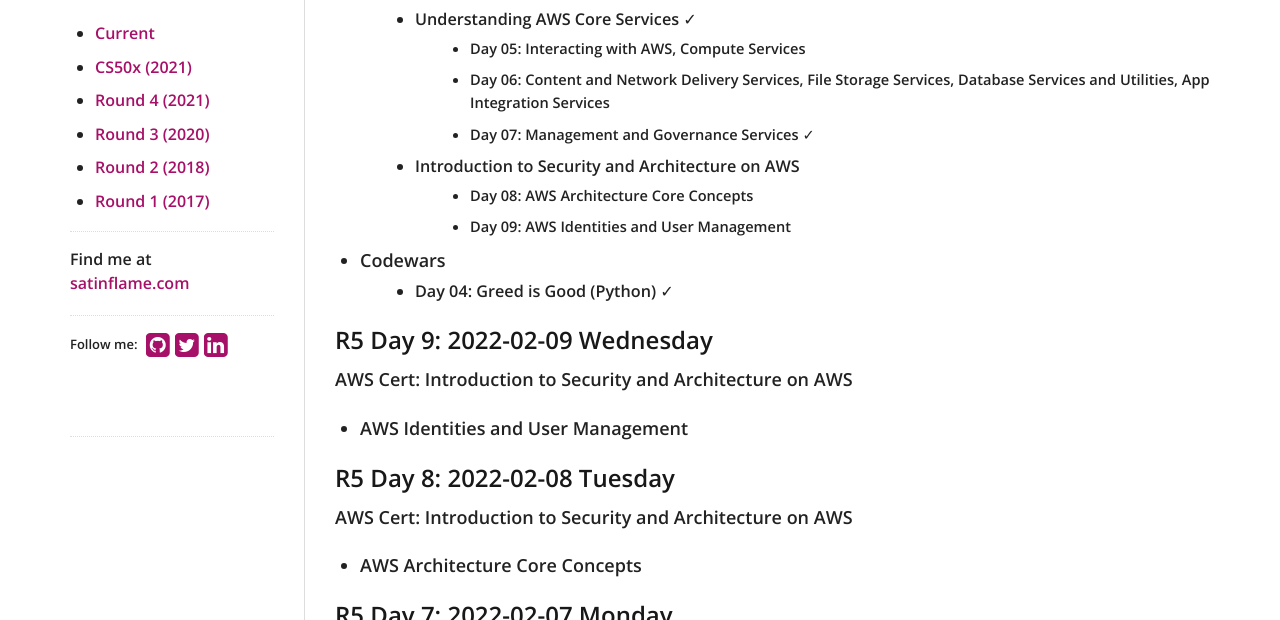
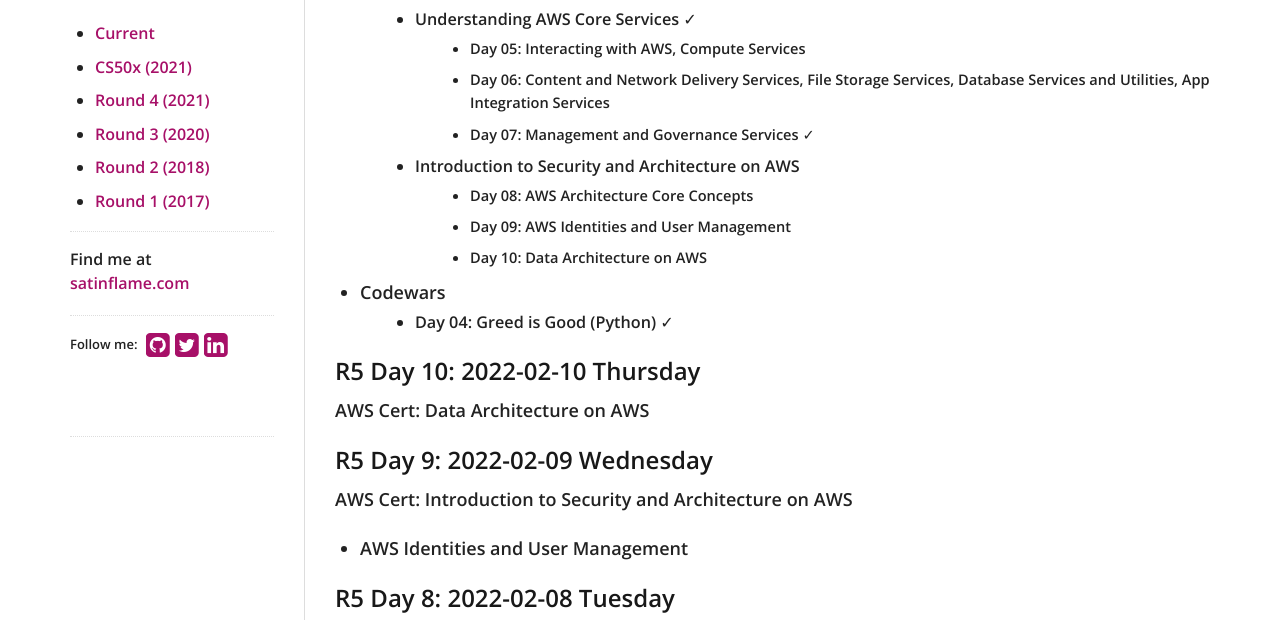
Before and after one commit to virtual/100daysofcode, a Jekyll site: the page built from index.md, in a window 1280 px wide and 900 px high, cut to the strip 280-900 px from the top of the window. Built offline with Jekyll 4.4.1, drawn with Linux system fonts in a browser that asks for light colours; nearby versions of some CDN libraries; our own code applies the rules of GitHub Pages for plain Markdown files.

Commit message:
Update index.md

```diff
--- a/index.md
+++ b/index.md
@@ -14,8 +14,15 @@
   - Introduction to Security and Architecture on AWS
     - Day 08: AWS Architecture Core Concepts
     - Day 09: AWS Identities and User Management
+    - Day 10: Data Architecture on AWS
 - Codewars
   - Day 04: Greed is Good (Python) ✓
+
+
+## R5 Day 10: 2022-02-10 Thursday
+
+AWS Cert: Data Architecture on AWS
+
 
 ## R5 Day 9: 2022-02-09 Wednesday
 
```
